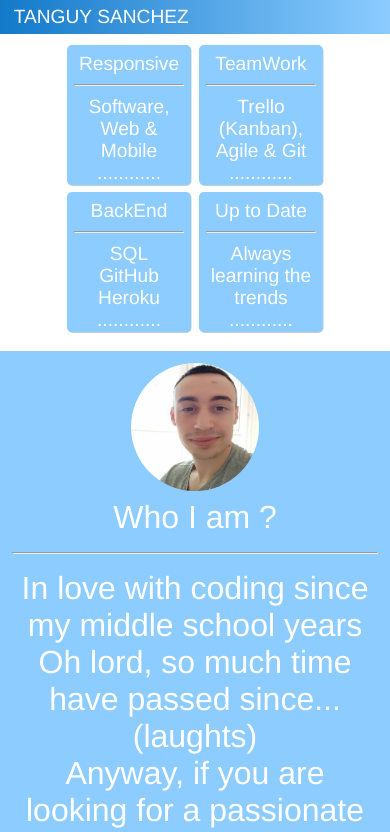
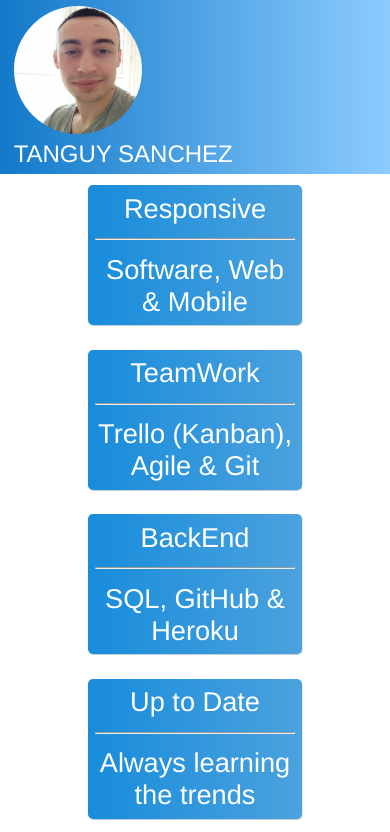
Before and after one commit to sancheztanguybusiness/sancheztanguy, a React (Create React App) app: page / in a window 390 px wide. Shown: the top 832 px of the page. Built offline with nearby package versions, Linux system fonts and the light colour scheme.

Commit message:
minor fix on small screen

```diff
--- a/src/Components/About/index.js
+++ b/src/Components/About/index.js
@@ -1,7 +1,6 @@
 import React, { Component } from 'react';
 
 import AboutDiv from '../../Modules/Banner';
-import Image from '../../Modules/Image';
 
 class About extends Component{
   render(){
@@ -9,20 +8,14 @@ class About extends Component{
 
       <AboutDiv
         id = 'About'
-        padding = '3%'
+        paddingTop = '1.5%'
         color = '#8cccff'
         textAlign = 'center'
         textColor = 'white'
         textColorHover = 'white'
         textSize = '2em'
         font = 'Helvetica'>
-        <Image src = 'me'
-               component = 'About'
-               width = '128'
-               height = '128'
-               radius = '50' />
-        Who I am ?
-        <hr />
+        <h3>Who I am ?</h3>
         In love with coding since my middle school years<br />
         Oh lord, so much time have passed since... (laughts)<br />
         Anyway, if you are looking for a passionate & positive minded developer<br />
@@ -32,6 +25,12 @@ class About extends Component{
         If you are tempted to hire the french touch,<br />
         or may be having your project tailored to all your crazy needs<br />
         Please scroll down.
+
+        <br /><br />
+
+        ...
+
+        <br /><br />
       </AboutDiv>
 
     );
--- a/src/Components/Header/index.js
+++ b/src/Components/Header/index.js
@@ -1,6 +1,7 @@
 import React, { Component } from 'react';
 
 import Banner from '../../Modules/Banner';
+import Image from '../../Modules/Image';
 
 class Header extends Component{
   render(){
@@ -13,9 +14,14 @@ class Header extends Component{
         gradient = 'right, #1279c9 , #8cccff'
         textColor = 'white'
         textColorHover = 'white'
-        textSize = '1.2em'
+        textSize = '1.5em'
         font = 'Helvetica'
         format = 'uppercase'>
+        <Image src = 'me'
+               component = 'Header'
+               width = '128'
+               height = '128'
+               radius = '50' />
         Tanguy Sanchez
       </Banner>
 
--- a/src/Components/StrongPoints/index.js
+++ b/src/Components/StrongPoints/index.js
@@ -14,7 +14,7 @@ class StrongPoints extends Component{
         color = 'white'
         textColor = 'black'
         textColorHover = 'black'
-        textSize = '1.2em'
+        textSize = '1.7em'
         font = 'Helvetica'>
 
         <center>
@@ -22,10 +22,10 @@ class StrongPoints extends Component{
         <Card id = 'Responsive'
               borderRadius = '5'
               separation = '1'
-              width = '110px'
+              width = '200px'
               height = '125px'
               textColor = 'white'
-              color = '#8cccff'>
+              gradient = 'right, #188cdb, #4ba2dd'>
               Responsive
               <hr />
               Software, Web & Mobile
@@ -36,10 +36,10 @@ class StrongPoints extends Component{
         <Card id = 'TeamWork'
               borderRadius = '5'
               separation = '1'
-              width = '110px'
+              width = '200px'
               height = '125px'
               textColor = 'white'
-              color = '#8cccff'>
+              gradient = 'right, #188cdb, #4ba2dd'>
               TeamWork
               <hr />
               Trello (Kanban), Agile & Git
@@ -50,13 +50,13 @@ class StrongPoints extends Component{
         <Card id = 'BackEnd'
               borderRadius = '5'
               separation = '1'
-              width = '110px'
+              width = '200px'
               height = '125px'
               textColor = 'white'
-              color = '#8cccff'>
+              gradient = 'right, #188cdb, #4ba2dd'>
               BackEnd
               <hr />
-              SQL <br /> GitHub <br /> Heroku
+              SQL, GitHub & Heroku
               <br />
               ............
         </Card>
@@ -64,10 +64,10 @@ class StrongPoints extends Component{
         <Card id = 'uptodate'
               borderRadius = '5'
               separation = '1'
-              width = '110px'
+              width = '200px'
               height = '125px'
               textColor = 'white'
-              color = '#8cccff'>
+              gradient = 'right, #188cdb, #4ba2dd'>
               Up to Date
               <hr />
               Always learning the trends <br />............
--- a/src/Modules/Banner/index.js
+++ b/src/Modules/Banner/index.js
@@ -12,7 +12,10 @@ class Banner extends ModComponent{
         background: this.props.color,
         backgroundImage: 'linear-gradient(to ' + this.props.gradient + ')',
         padding: this.props.padding,
+        paddingTop: this.props.paddingTop,
         paddingLeft: this.props.indent,
+        paddingRight: this.props.paddingRight,
+        paddingBottom: this.props.paddingBottom,
 
         /* text */
         color: this.props.textColor,
--- a/src/Modules/Card/index.js
+++ b/src/Modules/Card/index.js
@@ -21,7 +21,8 @@ class Card extends ModComponent{
 
           /* color */
           color: this.props.textColor,
-          background: this.props.color
+          background: this.props.color,
+          backgroundImage: 'linear-gradient(to ' + this.props.gradient + ')'
     }, {
         //HOVER
         cursor: this.props.cursorHover,
@@ -43,7 +44,8 @@ class Card extends ModComponent{
 
           /* color */
           color: this.props.textColor,
-          background: this.props.color
+          background: this.props.color,
+          backgroundImage: 'linear-gradient(to ' + this.props.gradient + ')'
     }, {
         //MINIMAL CSS (HOVER)
         cursor: this.props.cursorHover,
--- a/src/Modules/Image/index.js
+++ b/src/Modules/Image/index.js
@@ -7,7 +7,11 @@ class Image extends Component{
         <img src = { require('../../Components/' + this.props.component + '/' + this.props.src + '.jpg') }
              width = { this.props.width + 'px' }
              height = { this.props.height + 'px' }
-             style = { { borderRadius: this.props.radius + '%' } } />
+             style = { {
+               borderRadius: this.props.radius + '%',
+               border: this.props.borderSize + 'px ' + this.props.borderStyle + ' ' + this.props.borderColor,
+               boxShadow: '1px 1px 1px ' + this.props.shadowColor
+             } } />
       </div>
 
     );
```
Also changed, not shown: src/Components/Header/me.jpg (renamed from src/Components/About/me.jpg).
